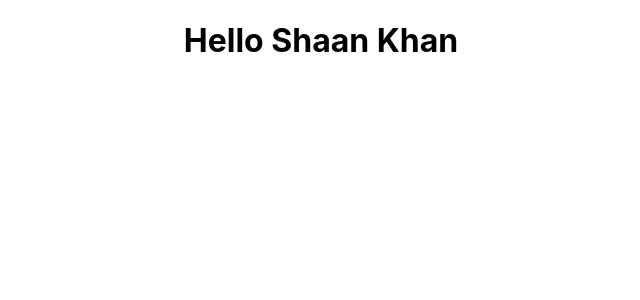
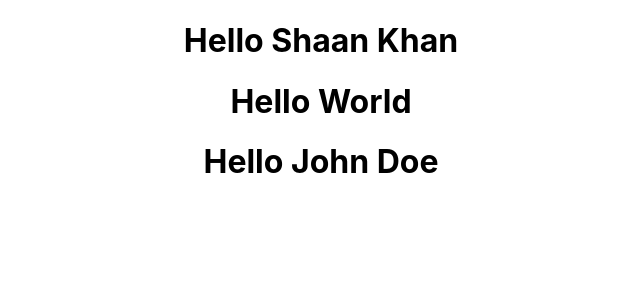
Before and after one commit to ShaanCoding/React-Tutorial, a React (Create React App) app in the folder ReactJS Tutorial/hello-world/: page / in a window 1280 px wide. Shown: the top 300 px of the page, without its empty margins (319-959 px from the left). Built offline with nearby package versions, Linux system fonts and the light colour scheme.

Commit message:
Episode 5-9

```diff
--- a/ReactJS Tutorial/hello-world/src/App.tsx
+++ b/ReactJS Tutorial/hello-world/src/App.tsx
@@ -3,10 +3,17 @@ import logo from "./logo.svg";
 import "./App.css";
 import Greet from "./Components/Greet";
 
+import GreetProps from "./Components/GreetProps";
+
+import Welcome from "./Components/GreetClassComponent";
+
 function App() {
   return (
     <div className="App">
       <Greet />
+      <Welcome />
+
+      <GreetProps name="John Doe" />
     </div>
   );
 }
--- /dev/null
+++ b/ReactJS Tutorial/hello-world/src/Components/GreetClassComponent.tsx
@@ -0,0 +1,9 @@
+import React, { Component } from "react";
+
+class Welcome extends Component {
+  render() {
+    return <h1>Hello World</h1>;
+  }
+}
+
+export default Welcome;
--- /dev/null
+++ b/ReactJS Tutorial/hello-world/src/Components/GreetProps.tsx
@@ -0,0 +1,12 @@
+import React from "react";
+
+let WelcomeProp: React.FC<{ name: string }> = (props) => {
+  console.log(props);
+  return (
+    <div>
+      <h1>Hello {props.name}</h1>
+    </div>
+  );
+};
+
+export default WelcomeProp;
```
Also changed, not shown: 1 other file (tests, documents, lock files or other folders).
